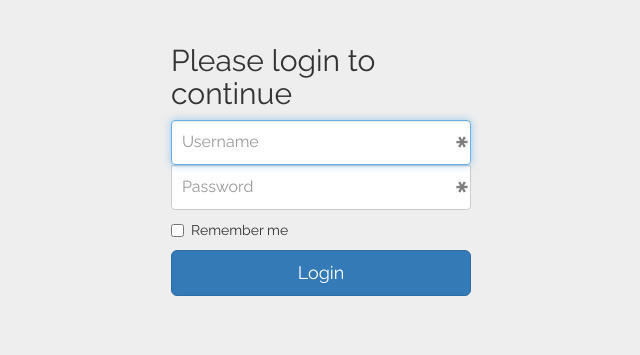
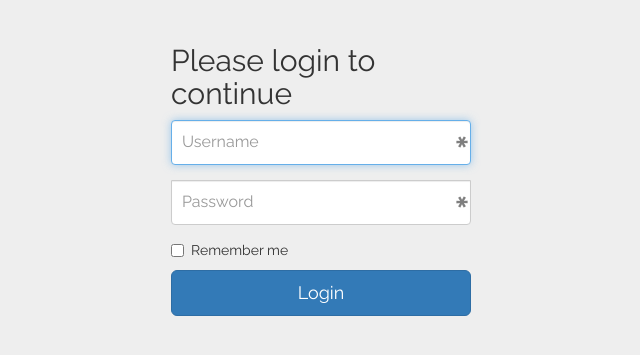
Before and after one commit to StandNThrow/INFS3202-Sem-1-2015, a PHP site: page /prac-5/login.php in a window 1280 px wide. Shown: the part 51-406 px from the top of the page, without its empty margins (319-959 px from the left). Run offline with PHP 8.4, Linux system fonts and the light colour scheme; some libraries are stand-ins or nearby versions.

Commit message:
Code cleanup for submission

```diff
--- a/prac-5/db_config.php
+++ b/prac-5/db_config.php
@@ -6,5 +6,4 @@ $dbpass = "password";
 $dbname = "infs3202";
 
 $connect=mysqli_connect($dbhost, $dbuser, $dbpass, $dbname) or die (mysql_errno() . ": <b>" . mysql_error() . "</b>");
-//mysql_select_db($dbname, $connect) or die (mysql_errno().":<b> ".mysql_error()."</b>");
 ?>
--- a/prac-5/login.php
+++ b/prac-5/login.php
@@ -14,8 +14,7 @@
 	<script src="https://oss.maxcdn.com/respond/1.4.2/respond.min.js"></script>
 	<![endif]-->
 	<link rel="stylesheet" href="css/style.css">
-	<link rel="stylesheet" href="css/lightbox.css">
-	<script src="https://maps.googleapis.com/maps/api/js?sensor=false"></script>
+	<link rel="shortcut icon" href="images/favicon.png">
 </head>
 
 <body>
@@ -27,39 +26,48 @@
 		header("Location: index.php");
 	}
 	?>
-	<!-- Fixed navbar -->
 	<nav class="navbar navbar-inverse navbar-fixed-top">
 		<div class="container">
 			<div class="navbar-header">
-				<button type="button" class="navbar-toggle collapsed" data-toggle="collapse" data-target="#navbar" aria-expanded="false" aria-controls="navbar"> <span class="sr-only">Toggle navigation</span> <span class="icon-bar"></span> <span class="icon-bar"></span> <span class="icon-bar"></span> </button>
-				<a class="navbar-brand">Asianic Food Culture</a> </div>
+				<button type="button" class="navbar-toggle collapsed" data-toggle="collapse" data-target="#navbar" aria-expanded="false" aria-controls="navbar">
+					<span class="sr-only">Toggle navigation</span>
+					<span class="icon-bar"></span>
+					<span class="icon-bar"></span>
+					<span class="icon-bar"></span>
+				</button>
+				<a class="navbar-brand">Asianic Food Culture</a>
+			</div>
 			<div id="navbar" class="navbar-collapse collapse">
 				<ul class="nav navbar-nav">
 					<li><a href="index.php">Home</a></li>
 					<li class="active"><a>Login</a></li>
 				</ul>
 			</div>
-				<!--/.nav-collapse -->
 		</div>
 	</nav>
+	<div class="container">
+		<div class="row">
 			<?php require("login_action.php"); ?>
 			<form action="login.php" name="formLogin" id="formLogin" class="formLogin" method="post">
 				<h2>Please login to continue</h2>
+				<div class="form-group">
 					<label for="username" class="sr-only">Username</label>
 					<input type="text" name="username" id="username" class="form-control" placeholder="Username" required autofocus>
+				</div>
+				<div class="form-group">
 					<label for="password" class="sr-only">Password</label>
 					<input type="password" name="password" id="password" class="form-control" placeholder="Password" required>
-			<div class="checkbox">
-				<label>
-					<input type="checkbox" value="remember-me">Remember me</label>
+				</div>
+				<div class="checkbox form-group">
+					<label><input type="checkbox" name="remember-me" id="remember-me" value="remember-me">Remember me</label>
 				</div>
 				<button name="Submit" class="btn btn-lg btn-primary btn-block" type="submit">Login</button>
 			</form>
+		</div>
+	</div>
 	<script src="//code.jquery.com/jquery-1.11.2.min.js"></script>
 	<!-- Latest compiled and minified JavaScript -->
 	<script src="https://maxcdn.bootstrapcdn.com/bootstrap/3.3.4/js/bootstrap.min.js"></script>
-			<script src="js/googleMapAPI.js"></script>
-			<script src="js/lightbox.js"></script>
 	<script src="js/main.js"></script>
 </body>
 </html>
--- a/prac-5/login_action.php
+++ b/prac-5/login_action.php
@@ -19,7 +19,7 @@ if(isset($_POST["Submit"]))
 		/* Success: Set session variables and redirect to Homepage  */
 		$_SESSION['username'] = $Username;
 
-		header("Location: admin.php");
+		header("Location: index.php");
 
 		// $log  = date("Y-m-d H:i") . " " . $Username . " Login" . PHP_EOL;
 
--- a/prac-5/logout.php
+++ b/prac-5/logout.php
@@ -26,6 +26,5 @@
 	<script src="//code.jquery.com/jquery-1.11.2.min.js"></script>
 	<!-- Latest compiled and minified JavaScript -->
 	<script src="https://maxcdn.bootstrapcdn.com/bootstrap/3.3.4/js/bootstrap.min.js"></script>
-	<script src="js/lightbox.js"></script>
 </body>
 </html>
```
Also changed, not shown: prac-5/comments.php (+10 -14 lines), prac-5/index.php (+4 -3 lines), prac-5/js/main.js (+0 -43 lines). Lines whose indentation alone changed are shown as unchanged.
